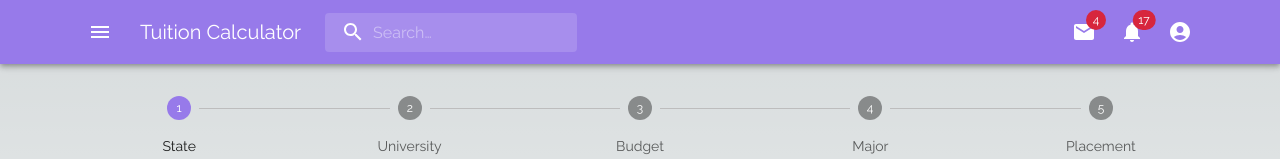
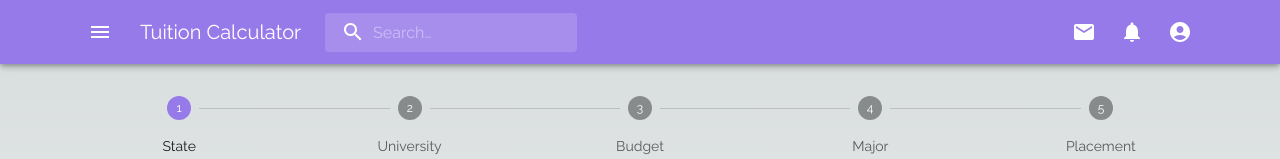
Before and after one commit to JohnRader/tuition-calculator, a Next.js app: page / in a window 1280 px wide. Shown: the top 159 px of the page. Built offline with nearby package versions, Linux system fonts and the light colour scheme.

Commit message:
app bar hide on scroll

```diff
--- a/src/components/AppHeader/index.tsx
+++ b/src/components/AppHeader/index.tsx
@@ -1,18 +1,49 @@
 import {
-  AppBar, Container, Toolbar, Typography, IconButton, Badge, Box, Menu, MenuItem,
+  AppBar,
+  Container,
+  Toolbar,
+  Typography,
+  IconButton,
+  Badge,
+  Box,
+  Menu,
+  MenuItem,
+  Slide,
+  useScrollTrigger,
 } from '@mui/material';
+import {
+  Menu as MenuIcon,
+  AccountCircle,
+  Mail as MailIcon,
+  Notifications as NotificationsIcon,
+  MoreVert as MoreIcon,
+} from '@mui/icons-material';
+import {
+  useState, MouseEvent, ReactElement, useEffect,
+} from 'react';
 
-import MenuIcon from '@mui/icons-material/Menu';
-import AccountCircle from '@mui/icons-material/AccountCircle';
-import MailIcon from '@mui/icons-material/Mail';
-import NotificationsIcon from '@mui/icons-material/Notifications';
-import MoreIcon from '@mui/icons-material/MoreVert';
+import SearchBar from '@/components/SearchBar';
+import { MenuId } from '@/types/app-header';
 
-import { useState, MouseEvent } from 'react';
+function HideOnScroll({ children }: { children: ReactElement }) {
+  const trigger = useScrollTrigger({
+    target: window,
+  });
 
-import SearchBar from '../SearchBar';
+  return (
+    <Slide appear={false} direction="down" in={!trigger}>
+      {children}
+    </Slide>
+  );
+}
 
 export default function AppHeader() {
+  const [windowAfterSSR, setWindowAfterSSR] = useState<Window & typeof globalThis>();
+
+  useEffect(() => {
+    setWindowAfterSSR(window);
+  }, []);
+
   const [anchorEl, setAnchorEl] = useState<null | HTMLElement>(null);
   const [mobileMoreAnchorEl, setMobileMoreAnchorEl] = useState<null | HTMLElement>(null);
 
@@ -39,12 +70,12 @@ export default function AppHeader() {
   const menuId = 'primary-search-account-menu';
   const renderMenu = (
     <Menu
+      id={MenuId.MENU_ID}
       anchorEl={anchorEl}
       anchorOrigin={{
         vertical: 'top',
         horizontal: 'right',
       }}
-      id={menuId}
       keepMounted
       transformOrigin={{
         vertical: 'top',
@@ -58,15 +89,14 @@ export default function AppHeader() {
     </Menu>
   );
 
-  const mobileMenuId = 'primary-search-account-menu-mobile';
   const renderMobileMenu = (
     <Menu
+      id={MenuId.MENU_ID_MOBILE}
       anchorEl={mobileMoreAnchorEl}
       anchorOrigin={{
         vertical: 'top',
         horizontal: 'right',
       }}
-      id={mobileMenuId}
       keepMounted
       transformOrigin={{
         vertical: 'top',
@@ -76,8 +106,8 @@ export default function AppHeader() {
       onClose={handleMobileMenuClose}
     >
       <MenuItem>
-        <IconButton size="large" aria-label="show 4 new mails" color="inherit">
-          <Badge badgeContent={4} color="error">
+        <IconButton size="large" aria-label="show new mail" color="inherit">
+          <Badge badgeContent={0} color="error">
             <MailIcon />
           </Badge>
         </IconButton>
@@ -86,10 +116,10 @@ export default function AppHeader() {
       <MenuItem>
         <IconButton
           size="large"
-          aria-label="show 17 new notifications"
+          aria-label="show new notifications"
           color="inherit"
         >
-          <Badge badgeContent={17} color="error">
+          <Badge badgeContent={0} color="error">
             <NotificationsIcon />
           </Badge>
         </IconButton>
@@ -112,7 +142,9 @@ export default function AppHeader() {
 
   return (
     <>
-      <AppBar sx={{ height: 'var(--app-header-height)' }} position="static">
+      {!!windowAfterSSR && (
+      <HideOnScroll>
+        <AppBar sx={{ height: 'var(--app-header-height)' }} position="fixed">
           <Container maxWidth="lg">
             <Toolbar>
               <IconButton
@@ -140,23 +172,23 @@ export default function AppHeader() {
 
               <Box sx={{ display: { xs: 'none', md: 'flex' } }}>
                 <IconButton size="large" aria-label="show 4 new mails" color="inherit">
-                <Badge badgeContent={4} color="error">
+                  <Badge badgeContent={0} color="error">
                     <MailIcon />
                   </Badge>
                 </IconButton>
                 <IconButton
                   size="large"
-                aria-label="show 17 new notifications"
+                  aria-label="notifications"
                   color="inherit"
                 >
-                <Badge badgeContent={17} color="error">
+                  <Badge badgeContent={0} color="error">
                     <NotificationsIcon />
                   </Badge>
                 </IconButton>
                 <IconButton
                   size="large"
                   edge="end"
-                aria-label="account of current user"
+                  aria-label="account"
                   aria-controls={menuId}
                   aria-haspopup="true"
                   onClick={handleProfileMenuOpen}
@@ -170,7 +202,7 @@ export default function AppHeader() {
                 <IconButton
                   size="large"
                   aria-label="show more"
-                aria-controls={mobileMenuId}
+                  aria-controls={MenuId.MENU_ID_MOBILE}
                   aria-haspopup="true"
                   onClick={handleMobileMenuOpen}
                   color="inherit"
@@ -181,6 +213,8 @@ export default function AppHeader() {
             </Toolbar>
           </Container>
         </AppBar>
+      </HideOnScroll>
+      )}
       {renderMobileMenu}
       {renderMenu}
     </>
--- a/src/components/HorizontalFormStepper/index.tsx
+++ b/src/components/HorizontalFormStepper/index.tsx
@@ -4,6 +4,7 @@ import {
 import { useState, ReactNode } from 'react';
 import type { SetStateAction } from 'react';
 
+import { useRouter } from 'next/router';
 import { toTitleCase } from '@/utils';
 import { FormAction } from '@/types';
 import { theme } from '@/styles/theme';
@@ -173,12 +174,7 @@ function FormStepper(props: FormStepperProps) {
   return (
     <>
       <MobileStepper
-        sx={{
-          display: {
-            xs: 'flex',
-            sm: 'none',
-          },
-        }}
+        sx={{ display: { xs: 'flex', sm: 'none' } }}
         variant="dots"
         backButton={(
           <Button
@@ -206,28 +202,24 @@ function FormStepper(props: FormStepperProps) {
       />
 
       <Stepper
-        sx={{
-          display: {
-            xs: 'none',
-            sm: 'flex',
-          },
-        }}
+        sx={{ display: { xs: 'none', sm: 'flex' } }}
         activeStep={currentStep}
         alternativeLabel
       >
         {stepNames.map((label, index) => {
           const stepProps: { completed?: boolean } = {};
-          const labelProps: {
-            optional?: ReactNode;
-          } = {};
+          const labelProps: { optional?: ReactNode; } = {};
+
           if (isStepOptional(index)) {
             labelProps.optional = (
               <Typography variant="caption">Optional</Typography>
             );
           }
+
           if (isStepSkipped(index)) {
             stepProps.completed = false;
           }
+
           return (
             <Step key={label} {...stepProps}>
               <StepLabel {...labelProps}>{toTitleCase(label)}</StepLabel>
@@ -253,6 +245,7 @@ export default function HorizontalFormStepper(props: StepContentProps) {
 
   const [skipped, setSkipped] = useState(new Set<number>());
 
+  const router = useRouter();
   const isStepOptional = (step: number) => step === 4 || step === 5;
   const isStepSkipped = (step: number) => skipped.has(step);
 
@@ -285,7 +278,7 @@ export default function HorizontalFormStepper(props: StepContentProps) {
   };
 
   const handleSubmit = () => {
-    console.log('submit');
+    router.push('/report');
   };
 
   type FormActions = typeof handleBack
@@ -304,11 +297,10 @@ export default function HorizontalFormStepper(props: StepContentProps) {
 
   return (
     <Box sx={{
-      width: '100%',
-      height: '100%',
       display: 'flex',
       flexDirection: 'column',
       justifyContent: 'flex-start',
+      flexGrow: 1,
       gap: theme.spacing(6),
     }}
     >
--- a/src/components/PageWrapper.tsx
+++ b/src/components/PageWrapper.tsx
@@ -13,12 +13,7 @@ export default function PageWrapper(props: PageProps) {
       <Container
         id="page-container"
         maxWidth="lg"
-        sx={{
-          flex: 1,
-          flexGrow: 1,
-          maxHeight: 'calc(100vh - var(--app-header-height))',
-          overflowY: 'auto',
-        }}
+        sx={{ flex: 1, flexGrow: 1 }}
       >
         {page}
       </Container>
--- a/src/pages/_app.tsx
+++ b/src/pages/_app.tsx
@@ -1,6 +1,6 @@
 import '@/styles/globals.css';
 
-import { Box, ThemeProvider } from '@mui/material';
+import { ThemeProvider } from '@mui/material';
 import type { AppProps } from 'next/app';
 import { theme } from '@/styles/theme';
 import AppHeader from '@/components/AppHeader';
@@ -8,16 +8,8 @@ import AppHeader from '@/components/AppHeader';
 export default function App({ Component, pageProps }: AppProps) {
   return (
     <ThemeProvider theme={theme}>
-      <Box sx={{
-        display: 'flex',
-        flexGrow: 1,
-        flexDirection: 'column',
-        overflow: 'hidden',
-      }}
-      >
-        <AppHeader />
-        <Component {...pageProps} />
-      </Box>
+      <AppHeader />
+      <Component {...pageProps} />
     </ThemeProvider>
   );
 }
--- a/src/pages/index.tsx
+++ b/src/pages/index.tsx
@@ -12,9 +12,7 @@ export default function RootPage() {
         <link rel="icon" href="/favicon.ico" />
       </Head>
 
-      <PageWrapper
-        page={<OnboardingForm />}
-      />
+      <PageWrapper page={<OnboardingForm />} />
     </>
   );
 }
--- a/src/pages/report/index.tsx
+++ b/src/pages/report/index.tsx
@@ -35,9 +35,7 @@ export default function ReportPage() {
         <link rel="icon" href="/favicon.ico" />
       </Head>
 
-      <PageWrapper
-        page={<Report />}
-      />
+      <PageWrapper page={<Report />} />
     </>
 
   );
--- a/src/styles/globals.css
+++ b/src/styles/globals.css
@@ -45,13 +45,15 @@
 main {
   display: flex;
   flex: 1 1 auto;
+  margin-top: var(--app-header-height);
 }
 
 html,
 body {
-  width: 100vw;
-  height: 100vh;
+  min-width: 100vw;
+  min-height: 100vh;
   overflow-x: hidden;
+  overflow-y: auto;
   display: flex;
 }
 
--- a/src/styles/theme.ts
+++ b/src/styles/theme.ts
@@ -33,6 +33,21 @@ const { breakpoints } = themeBase;
 export const theme = {
   ...themeBase,
   components: {
+    MuiStepIcon: {
+      styleOverrides: {
+        root: {
+          '&.Mui-active': {
+            color: themeBase.palette.primary.main,
+          },
+          '&.Mui-completed': {
+            color: themeBase.palette.success.main,
+          },
+          '&.Mui-error': {
+            color: themeBase.palette.error.main,
+          },
+        },
+      },
+    },
     MuiTypography: {
       styleOverrides: {
         h1: {
--- /dev/null
+++ b/src/types/app-header.ts
@@ -0,0 +1,4 @@
+export enum MenuId {
+  MENU_ID = 'primary-search-account-menu',
+  MENU_ID_MOBILE = 'primary-search-account-menu-mobile',
+}
```
Also changed, not shown: 1 other file (tests, documents, lock files or other folders). Lines whose indentation alone changed are shown as unchanged.
